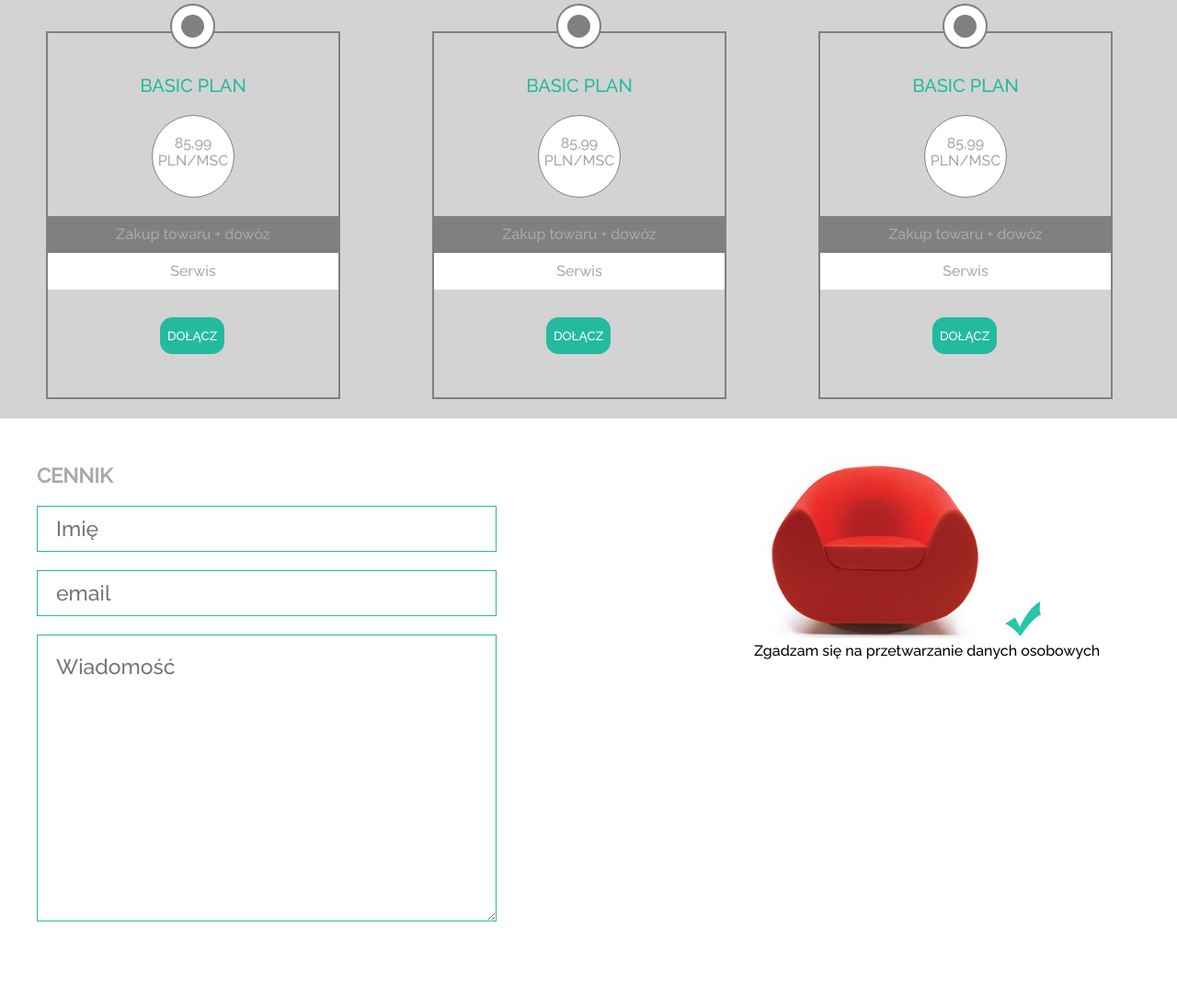
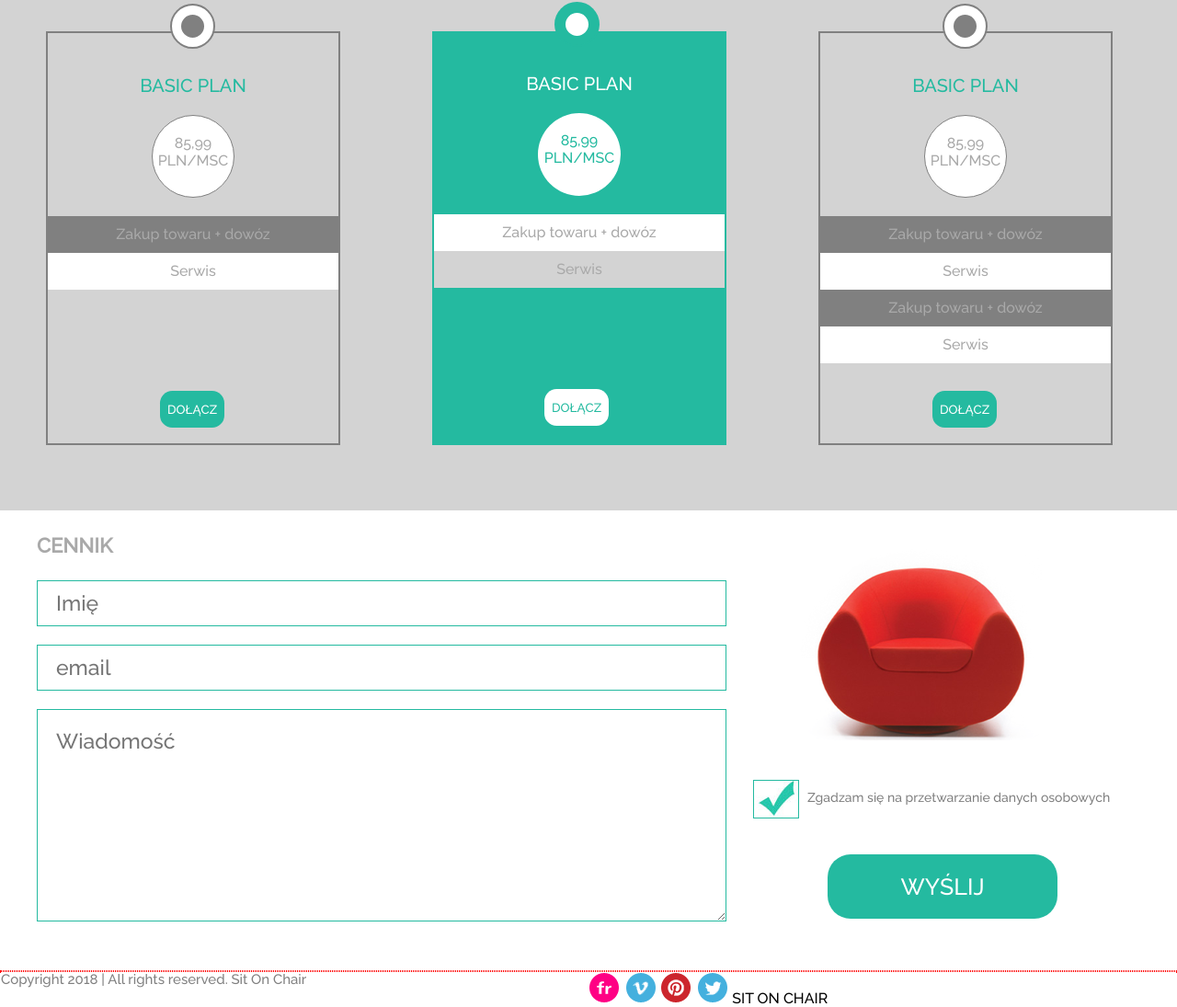
Before and after one commit to xanoosh/FEW_Project, a plain HTML site: page index.html in a window 1280 px wide. Shown: the part 938-2033 px from the top of the page at 92% size. Before the commit the page ends 1979 px from the top, so only its background shows below. Drawn offline with Linux system fonts and the light colour scheme.

Commit message:
red chair and form finished

```diff
--- a/index.html
+++ b/index.html
@@ -60,13 +60,13 @@
             <p class="pplan2">Serwis</p>
             <button class="pbutton1">Dołącz</button>
         </div>
-        <div class="Bplan">
-            <div class="circleTop"></div>
-            <p class="Bphader">Basic plan</p>
-            <div class="circleMiddle"><p>85,99</p><p>PLN/MSC</p></div>
-            <p class="pplan1">Zakup towaru + dowóz</p>
-            <p class="pplan2">Serwis</p>
-            <button class="pbutton1">Dołącz</button>
+        <div class="BplanColor">
+            <div class="circleTopColor"></div>
+            <p class="BphaderColor">Basic plan</p>
+            <div class="circleMiddleColor"><p>85,99</p><p>PLN/MSC</p></div>
+            <p class="pplan1Color">Zakup towaru + dowóz</p>
+            <p class="pplan2Color">Serwis</p>
+            <button class="pbutton1Color">Dołącz</button>
         </div>
         <div class="Bplan">
             <div class="circleTop"></div>
@@ -74,7 +74,9 @@
             <div class="circleMiddle"><p>85,99</p><p>PLN/MSC</p></div>
             <p class="pplan1">Zakup towaru + dowóz</p>
             <p class="pplan2">Serwis</p>
-            <button class="pbutton1">Dołącz</button>
+            <p class="pplan1">Zakup towaru + dowóz</p>
+            <p class="pplan2">Serwis</p>
+            <button class="pbuttonlast">Dołącz</button>
         </div>
     </section>
 <div class="clearfix"></div>
@@ -90,28 +92,30 @@
                 <input type="email" placeholder="email">
             </label>
             <label>
-                <textarea placeholder="Wiadomość" rows="10"></textarea>
+                <textarea placeholder="Wiadomość" rows="7"></textarea>
             </label>
 
         </form>
         <div class="formDiv">
+            <div class="redChairdiv">
             <img class="redChair" src="images/red_chair.png">
-            <img class="ok" src="images/form_ok.jpg"><span class="okspan">Zgadzam się na przetwarzanie danych osobowych</span>
-
+            </div>
+            <img class="ok" src="images/form_ok.jpg"><p class="okP">Zgadzam się na przetwarzanie danych osobowych</p>
+            <div class="clearfix"></div>
+            <button class="mainButton">Wyślij</button>
         </div>
-
-
     </div>
     </section>
 <div class="clearfix"></div>
 
 <footer>
-    <p></p>
+    <p>Copyright 2018 | All rights reserved. Sit On Chair</p>
     <div class="social">
-    <img src="">
-    <img src="">
-    <img src="">
-    <img src="">
+    <img src="images/flickr.png">
+    <img src="images/vimeo.png">
+    <img src="images/pinterest.png">
+    <img src="images/twitter.png">
+        <p>sit on chair</p>
     </div>
 </footer>
 
--- a/style/style.css
+++ b/style/style.css
@@ -123,14 +123,14 @@ h1 span
 {
     margin-top: 70px;
     width: 100%;
-    height: 500px;
+    height: 600px;
     background-color: lightgray;
 }
 
 .Bplan
 {
     width: 25%;
-    height: 400px;
+    height: 450px;
     margin: 50px;
     border: 2px solid gray;
     float: left;
@@ -188,6 +188,17 @@ h1 span
 }
 .pbutton1
 {
+    margin: 110px 20px 122px 122px;
+    width: 70px;
+    height: 40px;
+    border: none;
+    text-transform: uppercase;
+    border-radius: 1em 1em 1em 1em;
+    background-color: #24baa0;
+    color: white;
+}
+.pbuttonlast
+{
     margin: 30px 30px 122px 122px;
     width: 70px;
     height: 40px;
@@ -197,6 +208,85 @@ h1 span
     background-color: #24baa0;
     color: white;
 }
+/*middle plan styles*/
+
+.BplanColor
+{
+    width: 25%;
+    height: 450px;
+    margin: 50px;
+    border: 2px #24baa0;
+    float: left;
+    background-color: #24baa0;
+}
+.circleTopColor
+{
+    width: 45px;
+    height: 45px;
+    border-radius: 50%;
+    background-color:white;
+    border: 10px solid #24baa0;
+    box-shadow: 0 0 0 2px #24baa0;
+    position: relative;
+    left: 135px;
+    bottom: 30px;
+}
+.BphaderColor
+{
+    text-transform: uppercase;
+    text-align: center;
+    color: white;
+    font-size: 20px;
+}
+.circleMiddleColor
+{
+    border-radius: 50%;
+    width: 90px;
+    height: 90px;
+    background-color: white;
+    border: 1px #24baa0;
+    text-align: center;
+    color: #24baa0;
+    margin: 20px auto;
+}
+.BplanColor .circleMiddleColor p:first-child
+{
+    padding-top: 20px;
+}
+.pplan1Color
+{
+    width: 100%;
+    height: 40px;
+    padding-top: 10px;
+    background-color: white;
+    color: darkgray;
+    text-align: center;
+    border-right: 2px solid #24baa0;
+    border-left: 2px solid #24baa0;
+}
+.pplan2Color
+{
+    width: 100%;
+    height: 40px;
+    padding-top: 10px;
+    background-color: lightgray;
+    color: darkgray;
+    text-align: center;
+    border-right: 2px solid #24baa0;
+    border-left: 2px solid #24baa0;
+}
+.pbutton1Color
+{
+    margin: 110px 20px 122px 122px;
+    width: 70px;
+    height: 40px;
+    border: none;
+    text-transform: uppercase;
+    border-radius: 1em 1em 1em 1em;
+    background-color: white;
+    color: #24baa0;
+}
+
 
 /*still need to style other plan types...*/
 form h1
@@ -204,7 +294,7 @@ form h1
     text-transform: uppercase;
     font-size: 22px;
     color: darkgray;
-    margin: 20px 0;
+    margin: 25px 0;
 }
 form {
 
@@ -216,7 +306,7 @@ form input[type="text"],[type="email"]
 {
     display: block;
     height: 50px;
-    width: 500px;
+    width: 750px;
     margin-bottom: 20px;
     border: 1px solid #24baa0;
     padding: 20px;
@@ -226,7 +316,7 @@ textarea
 {
     display: block;
     padding: 20px;
-    width: 500px;
+    width: 750px;
     margin-bottom: 20px;
     border: 1px solid #24baa0;
     font-size: 23px;
@@ -236,22 +326,64 @@ footer
 .formDiv
 {
     float: left;
-    width: 35%;
+    width: 34%;
+}
+.redChairdiv
+{
+    width: 100%;
 }
 
 .redChair
 {
+   margin-top: 40px;
+    margin-left: 50px;
+    margin-bottom: 40px;
 
 }
 .ok{
-    display: inline-block;
+    float: left;
+
+    box-shadow: 0 0 0 1px #24baa0;
 }
-.okspan
+.okP
+{
+    float: left;
+    font-size: 14px;
+    padding: 10px;
+
+    color: gray;
+}
+.formDiv .mainButton
+{
+    margin-left: 80px;
+    margin-top: 40px;
+}
+footer
+{
+    width: 100%;
+    heigth: 200px;
+    border: 1px dotted red;
+}
+footer > p
+{
+    float: left;
+    color: gray;
+    font-size: 15px;
+    width: 50%;
+    text-align: left;
+}
+.social
+{
+    float: right;
+    width: 50%;
+}
+.social img
 {
     display: inline-block;
 }
+.social p
+{
+    display: inline-block;
+    text-transform: uppercase;
 
-.social
-{}
-.social img
-{}
+}
```
